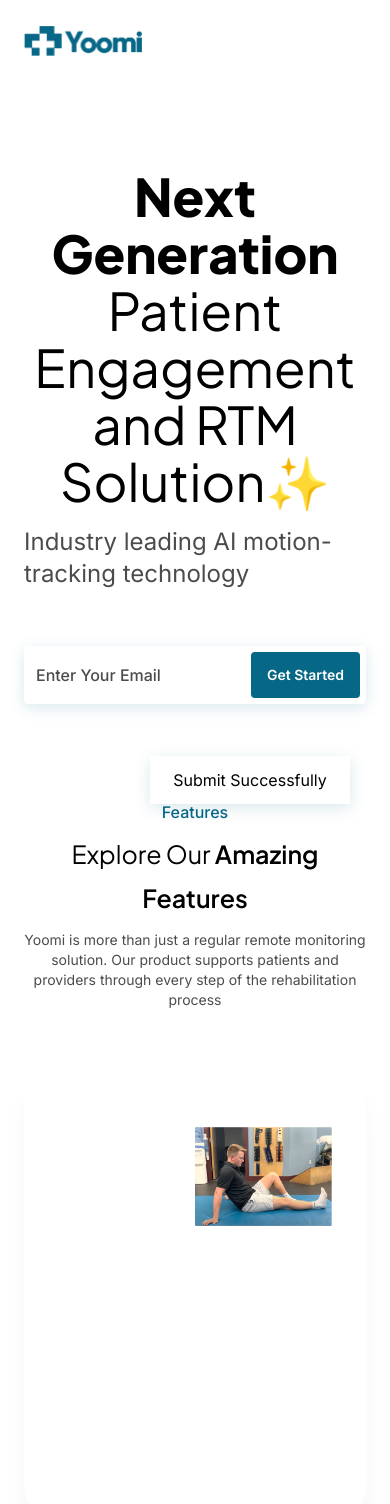
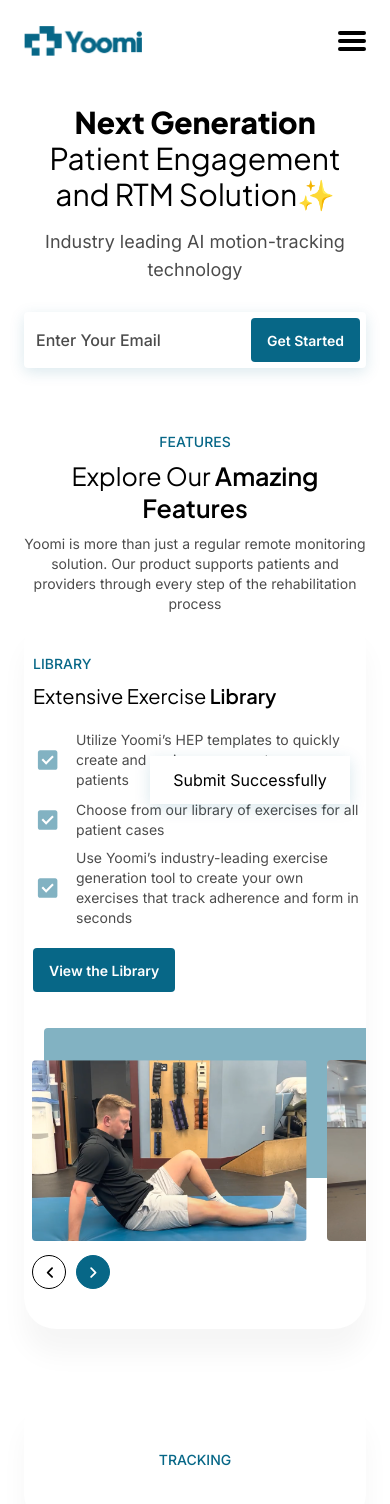
Before and after one commit to vikas-jakhar/yoomi, a Next.js app: page / in a window 390 px wide. Shown: the top 1504 px of the page. Built offline with nearby package versions, Linux system fonts and the light colour scheme.

Commit message:
swiper update

```diff
--- a/src/app/globals.css
+++ b/src/app/globals.css
@@ -8,3 +8,25 @@
 .transition_slow {
     transition: all 300ms linear !important;
 }
+
+.swiper-button-prev::after,
+.swiper-button-next::after {
+    content: '' !important;
+}
+
+.swiper-button-prev,
+.swiper-button-next {
+    position: relative !important;
+    width: 34px !important;
+    height: 34px !important;
+    top: 0% !important;
+    left: auto !important;
+    right: auto !important;
+    margin: 0 !important;
+}
+
+.swiper-button-prev svg,
+.swiper-button-next svg {
+    width: auto !important;
+    height: auto !important;
+}
--- a/src/app/page.tsx
+++ b/src/app/page.tsx
@@ -1,11 +1,13 @@
 import Features from "@/components/home/Features";
 import Hero from "@/components/home/Hero";
+import Tracking from "@/components/home/Tracking";
 
 export default function Home() {
   return (
     <div>
       <Hero />
       <Features />
+      <Tracking />
     </div>
   );
 }
--- a/src/components/common/Header.tsx
+++ b/src/components/common/Header.tsx
@@ -8,13 +8,13 @@
 const Header: React.FC = () => {
     const [open, setOpen] = useState(false);
     const ToggleOpen = () => {
-        if (window.innerWidth < 640) {
+        if (window.innerWidth < 768) {
             setOpen((prevOpen) => !prevOpen);
         }
     };
     useEffect(() => {
         const handleOverflow = () => {
-            document.body.style.overflow = open && window.innerWidth < 640 ? "hidden" : "";
+            document.body.style.overflow = open && window.innerWidth < 768 ? "hidden" : "";
         };
         handleOverflow();
         window.addEventListener("resize", handleOverflow);
@@ -23,13 +23,13 @@
         };
     }, [open]);
     return (
-        <div className="sm:pb-6 pb-[14px]">
+        <div className="sm:pb-1.5 pb-3.5">
             <div className="container">
                 <nav className="flex items-center justify-between">
                     <Link href="/" className="w-fit relative z-20 group">
                         <Image src="/assets/images/webp/logo.png " alt="logo" className="pointer-events-none transition_slow group-hover:drop-shadow-3xl navBar max-w-[118px] w-full" width={238} height={61} priority />
                     </Link>
-                    <div className={`${open ? "left-0 bg-white" : "-left-full"} flex items-center z-10 sm:bg-transparent absolute flex-col w-full h-screen pt-[108px] sm:pt-0 gap-12 top-0 sm:relative sm:bg-none sm:flex-row sm:gap-11 sm:h-fit sm:w-fit sm:left-auto transition_slow`}>
+                    <div className={`${open ? "left-0 bg-white" : "-left-full"} flex items-center z-10 md:bg-transparent absolute flex-col w-full h-screen justify-center gap-12 top-0 md:relative md:bg-none md:flex-row md:gap-11 md:h-fit md:w-fit md:left-auto transition_slow`}>
                         {HEADER_DATA.map((i, index) => (
                             <Link key={index} href={i.url} aria-label={i.text} onClick={ToggleOpen} className="font-medium navBar text-lg transition_slow text-black w-fit relative after:absolute after:duration-300 after:ease-linear after:-bottom-[3px] after:left-1/2 after:-translate-x-1/2 after:bg-black after:w-0 after:h-[3px] after:rounded-xl hover:after:w-full">
                                 {i.text}
@@ -37,19 +37,10 @@
                         ))}
                         <PrimaryButton gsapClass="" text="Get Started" className="" />
                     </div>
-                    <div role="button" aria-label="menu icon" aria-expanded={open} onClick={ToggleOpen} className={`${open ? "shadow-5xl h-6" : ""} w-6 h-4 rounded-full relative sm:hidden flex z-20 cursor-pointer transition_slow`}>
-                        <div className="">
-                            <span className={`${open ? "top-[45.8%] rotate-45 left-1/2 -translate-x-1/2" : "top-0 right-0"} absolute w-[18px] h-1 rounded-md bg-offBlack transition_slow`}></span>
-                            <span className={`${open ? "hidden" : "top-0"} left-0 absolute w-1 h-1 rounded-full bg-offBlack transition_slow`}></span>
-                        </div>
-                        <div className="">
-                            <span className={`${open ? "opacity-0" : "opacity-100 right-0"} top-1/2 -translate-y-1/2 absolute w-[18px] h-1 rounded-md bg-offBlack transition_slow`}></span>
-                            <span className={`${open ? "hidden" : ""} left-0 top-1/2 -translate-y-1/2 absolute w-1 h-1 rounded-full bg-offBlack transition_slow`}></span>
-                        </div>
-                        <div className="">
-                            <span className={`${open ? "top-[45.8%] -rotate-45 left-1/2 -translate-x-1/2" : "bottom-0 right-0"} absolute w-[18px] h-1 rounded-md bg-offBlack transition_slow`}></span>
-                            <span className={`${open ? "hidden" : "bottom-0"} left-0 absolute w-1 h-1 rounded-full bg-offBlack transition_slow`}></span>
-                        </div>
+                    <div role="button" aria-label="menu icon" aria-expanded={open} onClick={ToggleOpen} className={`${open ? "" : ""} w-7 h-5 relative overflow-hidden md:hidden flex z-20 cursor-pointer transition_slow`}>
+                        <span className={`${open ? "opacity-0" : "top-0 right-0"} absolute w-full h-1 rounded-md bg-black transition_slow`}></span>
+                        <span className={`${open ? "opacity-0" : "opacity-100 right-0"} top-1/2 -translate-y-1/2 absolute w-full h-1 rounded-md bg-black transition_slow`}></span>
+                        <span className={`${open ? "after:-top-full" : ""} after:content-['Close'] text-xs after:absolute bottom-0 right-0 absolute w-full h-1 rounded-md bg-black after:duration-300 after:ease-linear`}></span>
                     </div>
                 </nav>
             </div>
--- a/src/components/common/Icons.tsx
+++ b/src/components/common/Icons.tsx
@@ -1,38 +1,30 @@
 interface IconProps {
-    IconName?: string;
+    iconName?: string;
     className?: string;
 }
 
 const Icon: React.FC<IconProps> = (props) => {
     const IconList: { [key: string]: JSX.Element } = {
-        triangleIcon: (
-            <svg width="21" height="17" viewBox="0 0 21 17" fill="none" xmlns="http://www.w3.org/2000/svg">
-                <path d="M0.223145 0.0734577H20.7651L10.4878 16.6801L0.223145 0.0734577Z" fill="#7A9E9F" />
+        tickIcon: (
+            <svg width="21" height="20" viewBox="0 0 21 20" fill="none" xmlns="http://www.w3.org/2000/svg">
+                <path d="M9.12201 14.6687L16.7595 7.03115L15.2428 5.51449L9.12201 11.6353L6.03451 8.54782L4.51784 10.0645L9.12201 14.6687ZM3.05534 19.8687C2.45951 19.8687 1.94926 19.6563 1.52459 19.2317C1.09992 18.807 0.887951 18.2971 0.888674 17.702V2.53532C0.888674 1.93949 1.10101 1.42924 1.52567 1.00457C1.95034 0.579904 2.46023 0.367932 3.05534 0.368654H18.222C18.8178 0.368654 19.3281 0.580988 19.7528 1.00565C20.1774 1.43032 20.3894 1.94021 20.3887 2.53532V17.702C20.3887 18.2978 20.1763 18.8081 19.7517 19.2327C19.327 19.6574 18.8171 19.8694 18.222 19.8687H3.05534Z" fill="#82B2C2" />
             </svg>
         ),
-        greenTriangleIcon: (
-            <svg width="57" height="63" viewBox="0 0 57 63" fill="none" xmlns="http://www.w3.org/2000/svg">
-                <g opacity="0.1">
-                    <path d="M2.21094 26.3229L55.021 12.9829L24.7109 62.7429L2.21094 26.3229Z" fill="#7A9E9F" />
-                    <path d="M1.49121 10.9728L55.1512 1.65283L21.1912 48.9929L1.49121 10.9728Z" stroke="#010101" strokeWidth="2" strokeLinecap="round" strokeLinejoin="round" />
-                    <path d="M55.1513 1.6626C54.1513 2.0926 20.3213 22.0726 20.3213 22.0726L21.1813 49.0026L55.1513 1.6626Z" stroke="#010101" strokeWidth="2" strokeLinecap="round" strokeLinejoin="round" />
-                    <path d="M1.49121 10.9728L20.3312 22.0728L55.1512 1.65283L1.49121 10.9728Z" stroke="#010101" strokeWidth="2" strokeLinecap="round" strokeLinejoin="round" />
-                </g>
+        leftArrow: (
+            <svg className='stroke-black group-hover:stroke-white' width="7" height="11" viewBox="0 0 7 11" fill="none" xmlns="http://www.w3.org/2000/svg">
+                <path d="M6.05726 1.18284L1.67187 5.56823L6.05726 9.95361"strokeWidth="1.75416" strokeLinecap="round" strokeLinejoin="round" />
             </svg>
         ),
-        halfCircleIcon: (
-            <svg width="67" height="66" viewBox="0 0 67 66" fill="none" xmlns="http://www.w3.org/2000/svg">
-                <g opacity="0.1">
-                    <path d="M42.9109 65.7993C41.0109 65.7992 39.1536 65.2359 37.5736 64.1805C35.9937 63.1252 34.762 61.6252 34.0343 59.8701C33.3065 58.115 33.1154 56.1835 33.485 54.3198C33.8546 52.4561 34.7684 50.7438 36.1109 49.3993C38.5734 46.9368 39.9568 43.5968 39.9568 40.1143C39.9568 36.6317 38.5734 33.2918 36.1109 30.8293C33.6483 28.3667 30.3084 26.9833 26.8258 26.9833C23.3433 26.9833 20.0034 28.3667 17.5409 30.8293C16.6651 31.7911 15.6033 32.565 14.4196 33.1043C13.2359 33.6436 11.9551 33.937 10.6547 33.9667C9.35429 33.9964 8.06134 33.7619 6.85427 33.2772C5.64721 32.7925 4.5511 32.0678 3.63235 31.147C2.7136 30.2263 1.99138 29.1285 1.50936 27.9204C1.02735 26.7123 0.795629 25.4189 0.828211 24.1185C0.860794 22.8182 1.15702 21.538 1.69894 20.3555C2.24085 19.1731 3.01715 18.1129 3.98086 17.2393C10.0477 11.1725 18.2761 7.76416 26.8559 7.76416C35.4356 7.76416 43.664 11.1725 49.7309 17.2393C55.7977 23.3061 59.206 31.5345 59.206 40.1143C59.206 48.6941 55.7977 56.9225 49.7309 62.9893C48.8362 63.8851 47.7728 64.5947 46.6021 65.077C45.4315 65.5593 44.1769 65.8048 42.9109 65.7993Z" fill="#7A9E9F" />
-                    <path d="M48.6708 60.049C46.7718 60.0441 44.9166 59.4773 43.3392 58.4199C41.7617 57.3625 40.5325 55.8619 39.8064 54.1071C39.0803 52.3523 38.8899 50.4219 39.259 48.5591C39.6282 46.6962 40.5404 44.9843 41.8808 43.639C43.1015 42.4197 44.07 40.9719 44.7311 39.3783C45.3922 37.7846 45.7329 36.0764 45.7339 34.3511C45.7348 32.6258 45.3959 30.9172 44.7365 29.3228C44.0771 27.7285 43.1101 26.2797 41.8908 25.059C40.6715 23.8384 39.2237 22.8698 37.63 22.2087C36.0364 21.5476 34.3282 21.2069 32.6029 21.206C30.8776 21.205 29.169 21.5439 27.5746 22.2033C25.9803 22.8627 24.5315 23.8297 23.3108 25.049C21.503 26.8234 19.0676 27.8123 16.5344 27.8005C14.0012 27.7887 11.5752 26.7771 9.78398 24.9859C7.99274 23.1946 6.98117 20.7686 6.96934 18.2354C6.95752 15.7023 7.94637 13.2669 9.72081 11.459C15.7876 5.39219 24.016 1.98389 32.5958 1.98389C41.1756 1.98389 49.404 5.39219 55.4708 11.459C61.5376 17.5258 64.946 25.7542 64.946 34.334C64.946 42.9138 61.5376 51.1422 55.4708 57.209C54.5806 58.1074 53.5215 58.8208 52.3545 59.3083C51.1874 59.7957 49.9355 60.0474 48.6708 60.049Z" stroke="#010101" strokeWidth="2.56" strokeMiterlimit="10" />
-                </g>
+        rightArrow: (
+            <svg className='stroke-white group-hover:stroke-deep-blue' width="7" height="11" viewBox="0 0 7 11" fill="none" xmlns="http://www.w3.org/2000/svg">
+                <path d="M1.15953 1.18284L5.54492 5.56823L1.15953 9.95361" strokeWidth="1.75416" strokeLinecap="round" strokeLinejoin="round" />
             </svg>
-        )
+        ),
     };
 
     return (
         <span className={`flex ${props.className || ''}`}>
-            {props.IconName && IconList[props.IconName]}
+            {props.iconName && IconList[props.iconName]}
         </span>
     );
 };
--- a/src/components/custom-ui/PrimaryButton.tsx
+++ b/src/components/custom-ui/PrimaryButton.tsx
@@ -8,10 +8,10 @@
     return (
         <div className={`${gsapClass} flex`}>
             <button
-                className={`overflow-hidden group rounded relative z-[1] transition_slow text-sm bg-deep-blue px-[16px] py-[13px] ${className}`}
+                className={`overflow-hidden group rounded relative z-[1] transition_slow bg-deep-blue px-4 py-2.5 ${className}`}
                 {...props}
             >
-                <span className="group-hover:drop-shadow-3xl transition_slow font-inter font-semibold text-nowrap sm:text-base text-white">{text}</span>
+                <span className="group-hover:drop-shadow-3xl transition_slow font-inter font-semibold text-nowrap text-sm sm:text-base text-white">{text}</span>
                 <span className={`h-0 w-0 -z-10 opacity-0 group-hover:opacity-100 absolute transition_slow top-1/2 left-1/2 -translate-x-1/2 -translate-y-1/2 group-hover:rotate-180 group-hover:h-24 group-hover:w-full ${hoverClass}`}></span>
             </button>
         </div>
--- a/src/components/custom-ui/PrimaryHeading.tsx
+++ b/src/components/custom-ui/PrimaryHeading.tsx
@@ -22,7 +22,7 @@
         <h2
             {...props}
             style={{ fontSize: `clamp(${minFontSize}px, ${sizeReducer}vw, ${maxFontSize}px)` }}
-            className={`${className} font-normal font-plus text-custom-xl leading-custom-xl`}
+            className={`${className} font-normal font-plus leading-custom-sm md:leading-custom-sm md:leading-custom-xl`}
         >
             {text}
             {data && <span className="font-plus font-semibold">{data}</span>}
--- a/src/components/home/Features.tsx
+++ b/src/components/home/Features.tsx
@@ -1,36 +1,78 @@
 "use client";
-import React from 'react'
 import PrimaryHeading from '../custom-ui/PrimaryHeading'
 import PrimaryParagraph from '../custom-ui/PrimaryParagraph'
 import { Swiper, SwiperSlide } from 'swiper/react';
 import 'swiper/css';
 import Image from 'next/image';
+import Icon from '../common/Icons';
+import { LIBRARY_DATA } from '@/utils/Helper';
+import 'swiper/css/navigation';
+import { Navigation } from 'swiper/modules';
+import PrimaryButton from '../custom-ui/PrimaryButton';
 
 const Features = () => {
     return (
-        <div className='py-24'>
+        <div className='lg:py-24 sm:py-20 py-16'>
             <div className="container">
-                <p className='mx-auto w-fit text-deep-blue font-inter font-medium text-base'>Features</p>
+                <p className='mx-auto w-fit text-deep-blue font-inter uppercase font-medium text-sm sm:text-base'>Features</p>
                 <PrimaryHeading text='Explore Our ' data='Amazing Features' className='w-fit mx-auto text-center mt-2' />
                 <PrimaryParagraph className='max-w-[710px] mx-auto text-center mt-2.5' data='Yoomi is more than just a regular remote monitoring solution. Our product supports patients and providers through every step of the rehabilitation process' />
-                <div className="mt-14 flex justify-between items-center shadow-4xl rounded-[32px] bg-white w-full py-[61px]">
-                    <div className="max-w-[468px] w-full"></div>
-                    <div className="block relative overflow-hidden max-w-[569px] w-full">
+                <div className="lg:mt-14 flex flex-col lg:flex-row pl-2 sm:pl-7 gap-5 justify-between items-center shadow-4xl rounded-[32px] bg-white w-full py-10 sm:py-[61px]">
+                    <div className="lg:max-w-[468px] w-full ml-0.5 pr-2 sm:pr-7 lg:pr-0">
+                        <p className='text-deep-blue font-inter uppercase font-medium text-sm sm:text-base'>Library</p>
+                        <p className='font-plus font-normal text-xl sm:text-custom-lg mt-2 mb-5'>Extensive Exercise <span className='font-plus font-semibold'>Library</span></p>
+                        {LIBRARY_DATA.map((items, idx) => (
+                            <div key={idx} className={`flex items-center gap-3.5 ${idx === 1 ? "mt-2.5 mb-2" : "lg:pr-5"}`}>
+                                <Icon className='m-1' iconName='tickIcon' />
+                                <PrimaryParagraph data={items.text} />
+                            </div>
+                        ))}
+                        <PrimaryButton className='sm:mt-9 mt-5 lg:px-[18px] lg:py-3.5' text='View the Library' />
+                    </div>
+                    <div className="block sm:mt-10 mt-4 ml-auto pt-8 sm:pt-12 relative overflow-hidden lg:max-w-[569px] w-full">
                         <Swiper
                             spaceBetween={35}
                             slidesPerView={1.2}
                             loop={true}
+                            navigation={{
+                                nextEl: '.swiper-button-next',
+                                prevEl: '.swiper-button-prev',
+                            }}
+                            modules={[Navigation]}
                             onSlideChange={() => console.log('slide change')}
                             onSwiper={(swiper) => console.log(swiper)}
+                            autoplay={{
+                                delay: 3000,
+                                disableOnInteraction: false,
+                            }}
+                            speed={1000}
+                            breakpoints={{
+                                320: {
+                                    slidesPerView: 1.2,
+                                    spaceBetween: 20,
+                                },
+                                768: {
+                                    slidesPerView: 1.5,
+                                    spaceBetween: 35,
+                                },
+                                1024: {
+                                    slidesPerView: 1.2,
+                                },
+                            }}
                         >
-                            {[...Array(2)].map((_, idx) => (
+                            {[...Array(4)].map((_, idx) => (
                                 <SwiperSlide key={idx}>
-                                    <div className="overflow-hidden min-h-[331px] relative max-w-[460px] w-full">
-                                        <Image src={`${idx === 0 ? '/assets/images/webp/swiper-image.png' : '/assets/images/webp/slider-img.png'}`} className='w-full h-full' alt='swiper-image' width={461} height={332} priority />
+                                    <div className="overflow-hidden group rounded xl:max-h-[331px] lg:max-h-[273px] relative max-h-[181px] sm:max-h-[323px] max-w-[460px] w-full">
+                                        <Image src={`${idx === 0 || idx === 2 ? '/assets/images/webp/swiper-image.png' : '/assets/images/webp/slider-img.png'}`} className='w-full h-full group-hover:scale-105 transition_slow' alt='swiper-image' width={461} height={332} priority />
                                     </div>
                                 </SwiperSlide>
                             ))}
                         </Swiper>
+                        <div className="flex items-center mt-3.5 gap-2.5">
+                            <Icon className="swiper-button-prev transition_slow group hover:bg-deep-blue hover:border-transparent cursor-pointer border border-black rounded-full" iconName='leftArrow' />
+                            <Icon className="swiper-button-next transition_slow group hover:bg-white cursor-pointer border border-deep-blue rounded-full bg-deep-blue" iconName='rightArrow' />
+                        </div>
+                        <div className="bg-light-blue max-w-[520px] h-[150px] sm:h-[262px] absolute top-0 -right-3 w-full rounded"></div>
                     </div>
                 </div>
             </div>
--- a/src/components/home/Hero.tsx
+++ b/src/components/home/Hero.tsx
@@ -1,4 +1,3 @@
-import React from 'react'
 import Header from '../common/Header'
 import PrimaryButton from '../custom-ui/PrimaryButton'
 
@@ -6,12 +5,12 @@
     return (
         <div className='pt-[26px]'>
             <Header />
-            <div className="container pt-24 mt-0.5">
-                <h2 className='font-plus max-w-[823px] w-full mx-auto text-center text-custom-2xl leading-custom-2xl font-extrabold'>
+            <div className="container pt-8 sm:pt-16 lg:pt-24 mt-0.5">
+                <h2 className='font-plus max-w-[823px] w-full mx-auto text-center text-3xl sm:text-4xl md:text-custom-xl lg:text-custom-2xl md:leading-custom-xl lg:leading-custom-2xl font-extrabold'>
                     Next Generation <span className='font-plus font-normal'>Patient Engagement and RTM Solution✨</span>
                 </h2>
-                <p className='w-fit mx-auto font-inter font-normal text-2xl opacity-70 mt-4'>Industry leading AI motion-tracking technology</p>
-                <form id='fromEmail' method="get" className='max-w-[428px] mx-auto w-full p-1.5 bg-white rounded flex justify-between items-center mt-14 shadow-3xl'>
+                <p className='w-fit mx-auto text-center font-inter font-normal text-lg sm:text-2xl opacity-70 mt-4'>Industry leading AI motion-tracking technology</p>
+                <form id='fromEmail' method="get" className='max-w-[428px] mx-auto w-full p-1.5 bg-white rounded flex justify-between items-center mt-7 lg:mt-14 shadow-3xl'>
                     <input type="email" placeholder='Enter Your Email' className='font-medium font-inter placeholder:text-black text-base opacity-70 px-1.5 outline-none max-w-[292px] w-full' required />
                     <PrimaryButton text='Get Started' />
                 </form>
@@ -20,7 +19,7 @@
                     <span className='font-inter capitalize text-base'>submit successfully</span>
                 </div>
                 <div className="max-w-[500px] w-full z-50 px-5 py-10 hidden bg-white rounded-lg shadow-3xl fixed top-1/2 left-1/2 -translate-y-1/2 -translate-x-1/2">
-                    <form id='fromEmail' method="get" className='mx-auto w-full flex flex-col gap-5 justify-between items-center'>
+                    <form id='emailForm' method="get" className='mx-auto w-full flex flex-col gap-5 justify-between items-center'>
                         <input type="email" placeholder='Enter Your Email' className='font-medium font-inter placeholder:text-black border-2 rounded text-base opacity-70 p-2 outline-none max-w-[392px] w-full' required />
                         <input type='password' placeholder='Enter Your Password' className='font-medium font-inter placeholder:text-black border-2 rounded text-base opacity-70 p-2 outline-none max-w-[392px] w-full' required />
                         <PrimaryButton text='Get Started' />
--- /dev/null
+++ b/src/components/home/Tracking.tsx
@@ -0,0 +1,18 @@
+import React from 'react'
+
+const Tracking = () => {
+    return (
+        <div className='py-px'>
+            <div className="container">
+                <div className="justify-between items-center shadow-4xl rounded-[32px] bg-white w-full py-14">
+                    <div className=""></div>
+                    <div className="">
+                        <p className='mx-auto w-fit text-deep-blue font-inter uppercase font-medium text-sm sm:text-base'>TRACKING</p>
+                    </div>
+                </div>
+            </div>
+        </div>
+    )
+}
+
+export default Tracking
--- a/src/utils/Helper.tsx
+++ b/src/utils/Helper.tsx
@@ -3,3 +3,8 @@
     { text: "News", url: "/" },
     { text: "Contact Us", url: "/" },
 ]
+export const LIBRARY_DATA = [
+    { text: "Utilize Yoomi’s HEP templates to quickly create and assign programs to your patients " },
+    { text: "Choose from our library of exercises for all patient cases" },
+    { text: "Use Yoomi’s industry-leading exercise generation tool to create your own exercises that track adherence and form in seconds" },
+]
--- a/tailwind.config.ts
+++ b/tailwind.config.ts
@@ -14,6 +14,7 @@
       },
       colors: {
         'deep-blue': "#076787",
+        'light-blue': "#82B2C2",
       },
       container: {
         center: true,
@@ -33,10 +34,13 @@
         '4xl': "0px 26px 27px 0px #0000000A",
       },
       fontSize: {
+        'custom-lg': "32px",
         'custom-xl': "40px",
         'custom-2xl': "52px",
       },
       lineHeight: {
+        'custom-sm': "32px",
+        'custom-lg': "36px",
         'custom-xl': "44px",
         'custom-2xl': "57px",
       }
```
